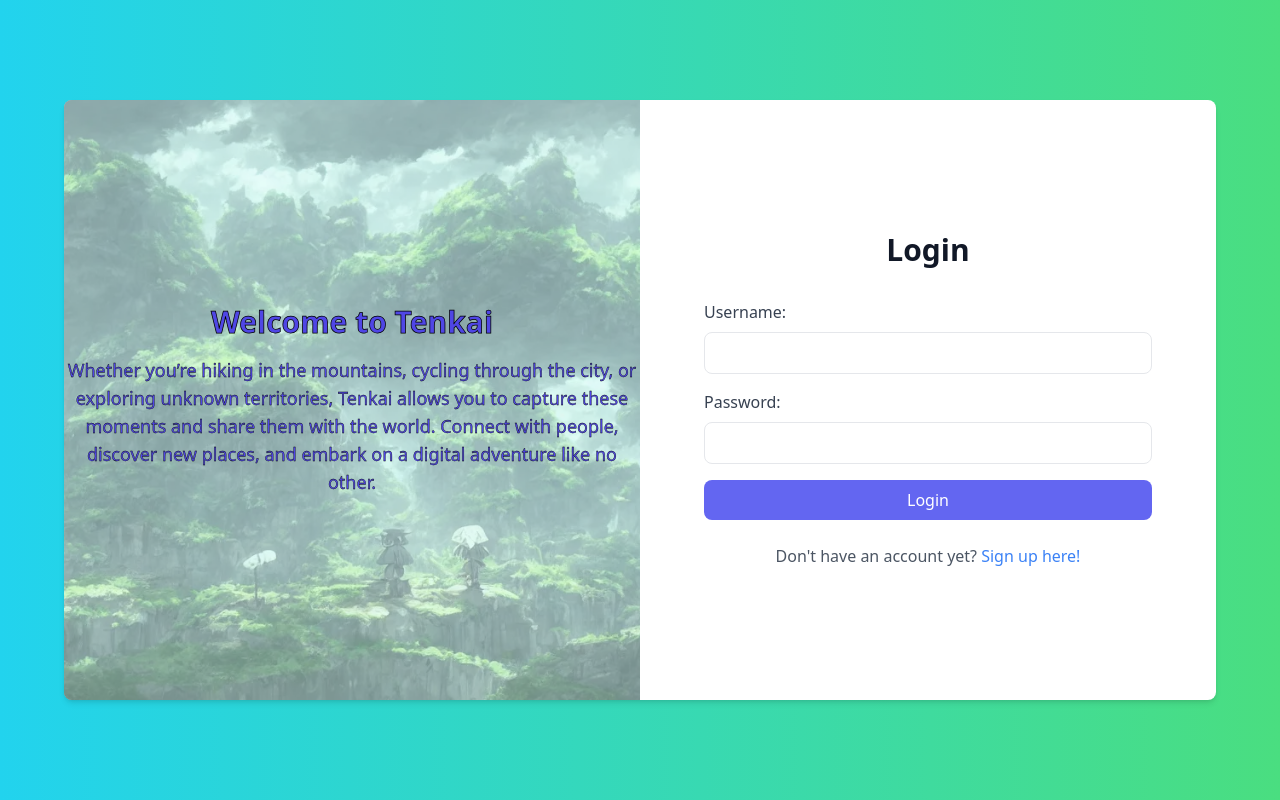
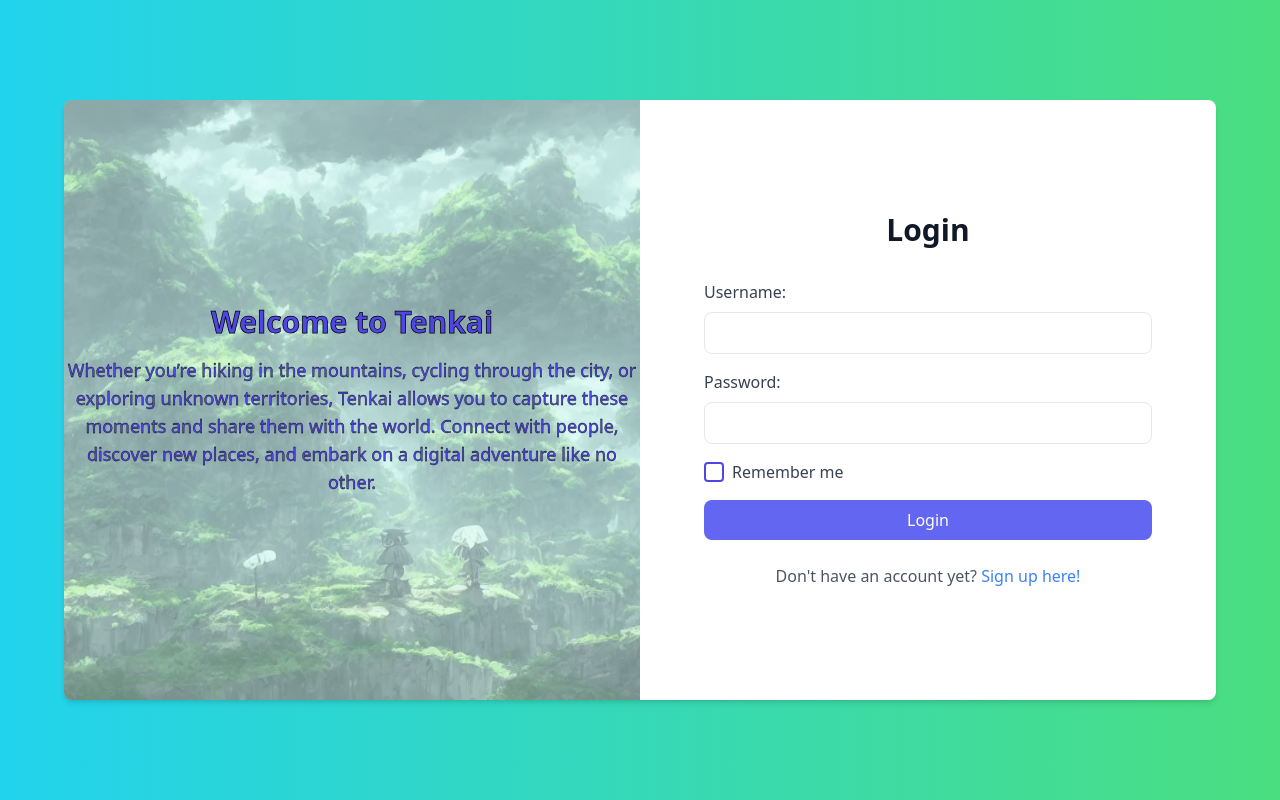
Before and after one commit to ignatrovino12/Tenkai-Licenta, a SvelteKit app in the folder front_app/: page /login in a window 1280 px wide. Built offline with nearby package versions, Linux system fonts and the light colour scheme.

Commit message:
remember me + error transition

```diff
--- a/front_app/src/app.css
+++ b/front_app/src/app.css
@@ -64,3 +64,40 @@
   background: url('/landscape.png') no-repeat center center;
   background-size: cover;
 }
+
+/* checkbox */
+
+.custom-checkbox {
+  display: flex;
+  align-items: center;
+  cursor: pointer;
+}
+
+.custom-checkbox input[type="checkbox"] {
+  display: none;
+}
+
+.custom-checkbox span {
+  width: 20px;
+  height: 20px;
+  display: inline-block;
+  border: 2px solid #4f46e5; /* indigo */
+  border-radius: 4px;
+  margin-right: 8px;
+  position: relative;
+}
+
+.custom-checkbox input[type="checkbox"]:checked + span {
+  background-color: #4f46e5;
+}
+
+.custom-checkbox input[type="checkbox"]:checked + span::before {
+  content: "\f00c";
+  font-family: "Font Awesome 5 Free";
+  font-weight: 900;
+  color: white;
+  position: absolute;
+  top: 50%;
+  left: 50%;
+  transform: translate(-50%, -50%);
+}
--- a/front_app/src/routes/login/+page.svelte
+++ b/front_app/src/routes/login/+page.svelte
@@ -1,9 +1,23 @@
 <script>
+
+  import { SERVER_URL,fetchProfilePicture } from "../../lib/utils";
+  import { onMount } from 'svelte';
+  import { fade } from 'svelte/transition';
+  import "../../app.css";
+
   let username = "";
   let password = "";
   let errorMessage = "";
-  import { SERVER_URL,fetchProfilePicture } from "../../lib/utils";
-  import "../../app.css";
+  let rememberMe = false;
+  let errorKey = 0;
+
+  onMount(() => {
+    const savedUsername = localStorage.getItem('rememberedUsername');
+    if (savedUsername) {
+      username = savedUsername;
+      rememberMe = true;
+    }
+  });
 
   async function handleSubmit() {
     try {
@@ -21,21 +35,32 @@
         document.cookie = `csrftoken=${csrfToken}; path=/;`;
         document.cookie = `username=${username}; path=/;`;
 
-        // save in local storage the image for current user
+        // save in session storage the image for current user
         const profilePictureData = await fetchProfilePicture("start");
         const profilePicture= profilePictureData.profile_picture;
         sessionStorage.setItem('profile_picture', profilePicture);
+
+        // save the username for next time in local storage
+        if (rememberMe) {
+          localStorage.setItem('rememberedUsername', username);
+        } else {
+          localStorage.removeItem('rememberedUsername');
+        }
 
         window.location.href = "/home"; // Redirect to home if succesfull
       } else {
         const data = await response.json();
         errorMessage = data.message;
+        errorKey++;
       }
     } catch (error) {
       console.error("Connection error:", error);
       errorMessage = "A network error has occurred. Please try again.";
+      errorKey++;
     }
   }
+
+  function no_keypress() {}
 </script>
 
 
@@ -44,6 +69,10 @@
   <title>Login</title>
   <meta charset="utf-8">
   <meta name="viewport" content="width=device-width, initial-scale=1.0">
+  <link
+  rel="stylesheet"
+  href="https://cdnjs.cloudflare.com/ajax/libs/font-awesome/6.0.0-beta3/css/all.min.css"
+/>
 </svelte:head>
 
 <div class="min-h-screen flex items-center justify-center bg-gradient-to-r from-cyan-400 to-green-400">
@@ -67,7 +96,9 @@
     <div class="w-full md:w-1/2 p-8 md:p-12 lg:p-16 flex flex-col justify-center">
       <h1 class="text-3xl font-bold mb-8 text-gray-900 text-center">Login</h1>
       {#if errorMessage}
-        <p class="text-red-500 mb-4">{errorMessage}</p>
+        {#key errorKey}
+        <p class="text-red-500 mb-4" in:fade={{delay:300}}  out:fade={{duration: 0}}  >{errorMessage}</p>
+        {/key}
       {/if}
       <form on:submit|preventDefault={handleSubmit}>
         <div class="mb-4">
@@ -78,6 +109,14 @@
           <label class="block text-gray-700 mb-2" for="password">Password:</label>
           <input type="password" id="password" class="w-full px-3 py-2 border rounded-lg focus:outline-none focus:ring-2 focus:ring-indigo-400" bind:value={password} />
         </div>
+        <div class="mb-4 custom-checkbox">
+          <input type="checkbox" id="rememberMe" bind:checked={rememberMe} />
+          <span on:click={() => rememberMe = !rememberMe} role="button"
+            tabindex="0"
+            on:keypress={no_keypress}></span>
+          <label for="rememberMe" class="text-gray-700 cursor-pointer">Remember me</label>
+        </div>
+
         <button type="submit" class="w-full bg-indigo-500 text-white py-2 rounded-lg hover:bg-indigo-600 focus:outline-none focus:ring-2 focus:ring-indigo-400">
           Login
         </button>
--- a/front_app/src/routes/signup/+page.svelte
+++ b/front_app/src/routes/signup/+page.svelte
@@ -5,8 +5,10 @@
   let email = "";
   let error = "";
   let errorMessage = "";
+  let errorKey = 0;
   import { SERVER_URL,fetchProfilePicture } from "../../lib/utils";
   import "../../app.css";
+  import { fade } from 'svelte/transition';
 
   async function handleSubmit() {
     const formData = {
@@ -40,6 +42,7 @@
       } else {
         const data = await response.json();
         errorMessage = data.message;
+        errorKey++;
       }
     } catch (error) {
       console.error("There was a problem with the fetch operation:", error);
@@ -63,9 +66,11 @@
       <h1 class="text-3xl font-bold mb-8 text-gray-900 text-center">
         Create an account
       </h1>
-      {#if errorMessage}
-        <p class="text-red-500 mb-4">{errorMessage}</p>
-      {/if}
+    {#if errorMessage}
+      {#key errorKey}
+      <p class="text-red-500 mb-4" in:fade={{delay:300}}  out:fade={{duration: 0}} >{errorMessage}</p>
+      {/key}
+    {/if}
       <form on:submit|preventDefault={handleSubmit}>
         <div class="mb-4">
           <label class="block text-gray-700 mb-2" for="username"
```
